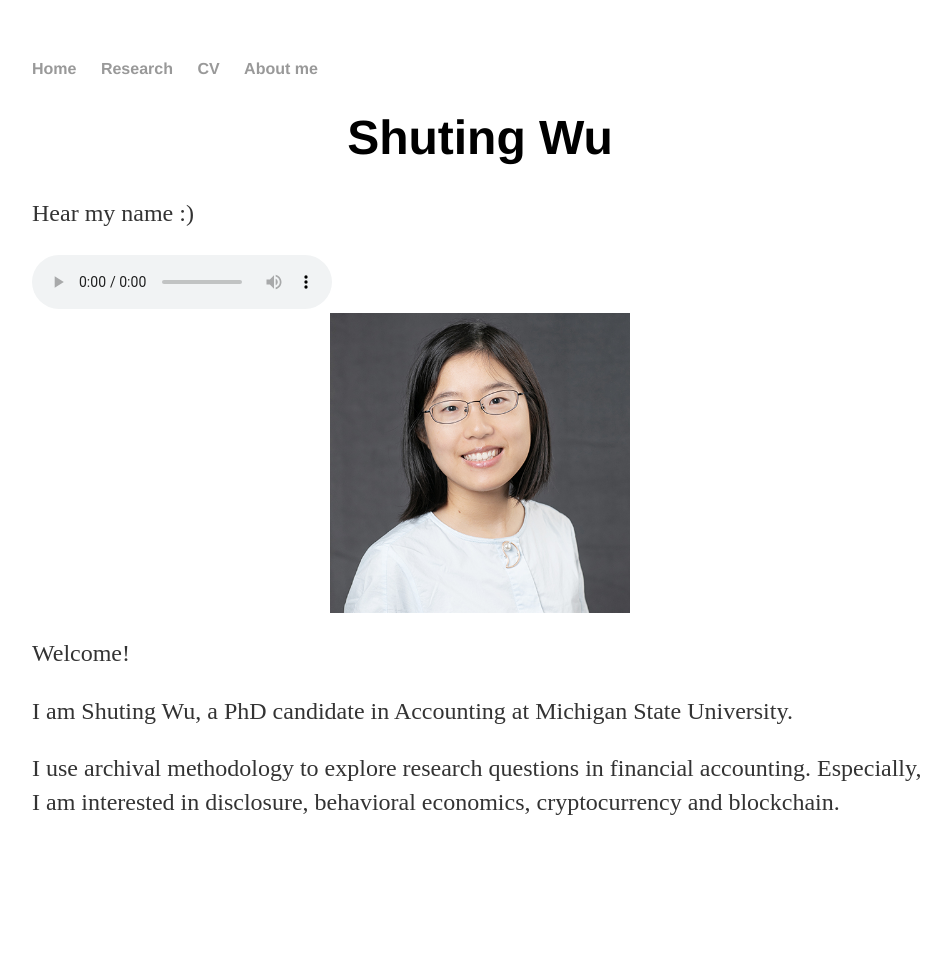
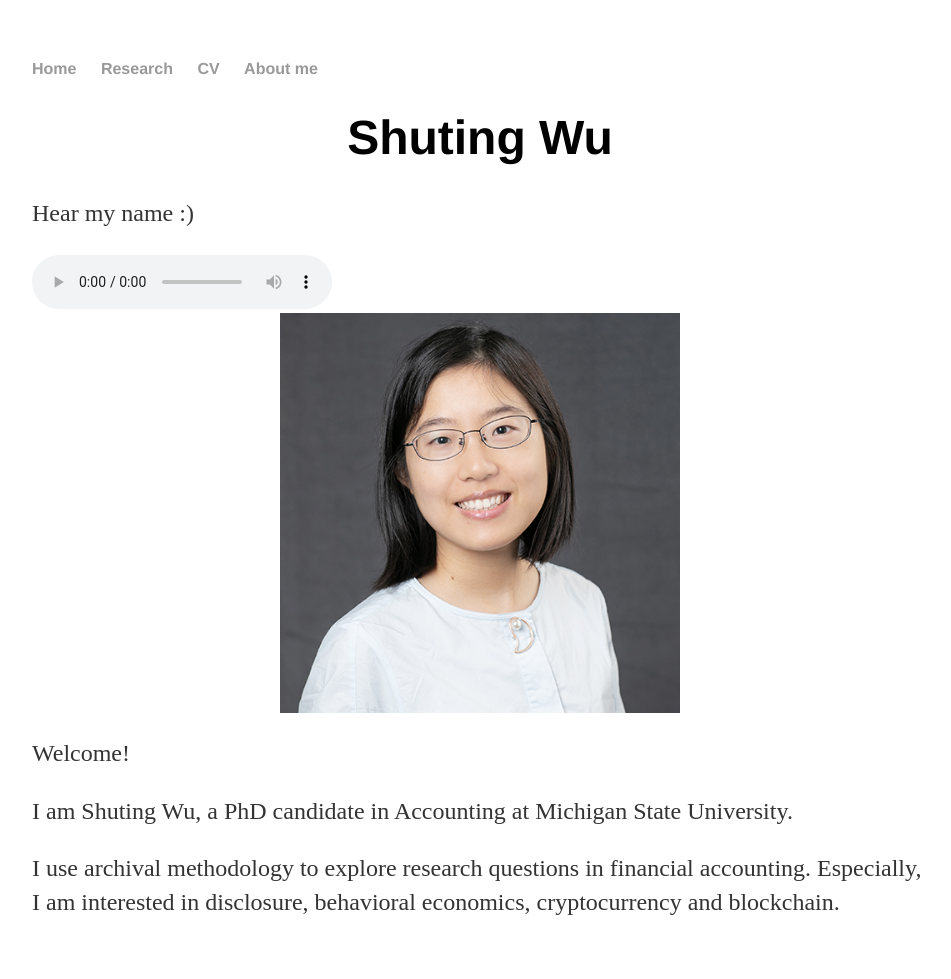
Before and after one commit to shu-ting-wu/shu-ting-wu.github.io, a Jekyll site: the page built from index.html, in a window 1280 px wide. Shown: the whole page, without its empty margins (160-1111 px from the left). Built offline with Jekyll 4.4.1, drawn with Linux system fonts in a browser that asks for light colours; before the commit the page ends 900 px from its top, so only the background shows below that.

Commit message:
Update index.html

```diff
--- a/index.html
+++ b/index.html
@@ -8,7 +8,7 @@
 	<audio controls="controls" autoplay="autoplay">
 		<source src="https://shu-ting-wu.github.io/assets/audio/name.m4a"/>
 	</audio>
-	<img src="https://shu-ting-wu.github.io/assets/image/myimage.jpg"  style="display: block; margin: auto;" width="300"/>
+	<img src="https://shu-ting-wu.github.io/assets/image/myimage.jpg"  style="display: block; margin: auto;" width="400"/>
 	<p>Welcome!</p>
 	<p>I am Shuting Wu, a PhD candidate in Accounting at Michigan State University.</p>
 	<p>I use archival methodology to explore research questions in financial accounting. Especially, I am interested in disclosure, behavioral economics, cryptocurrency and blockchain.</p>
```
